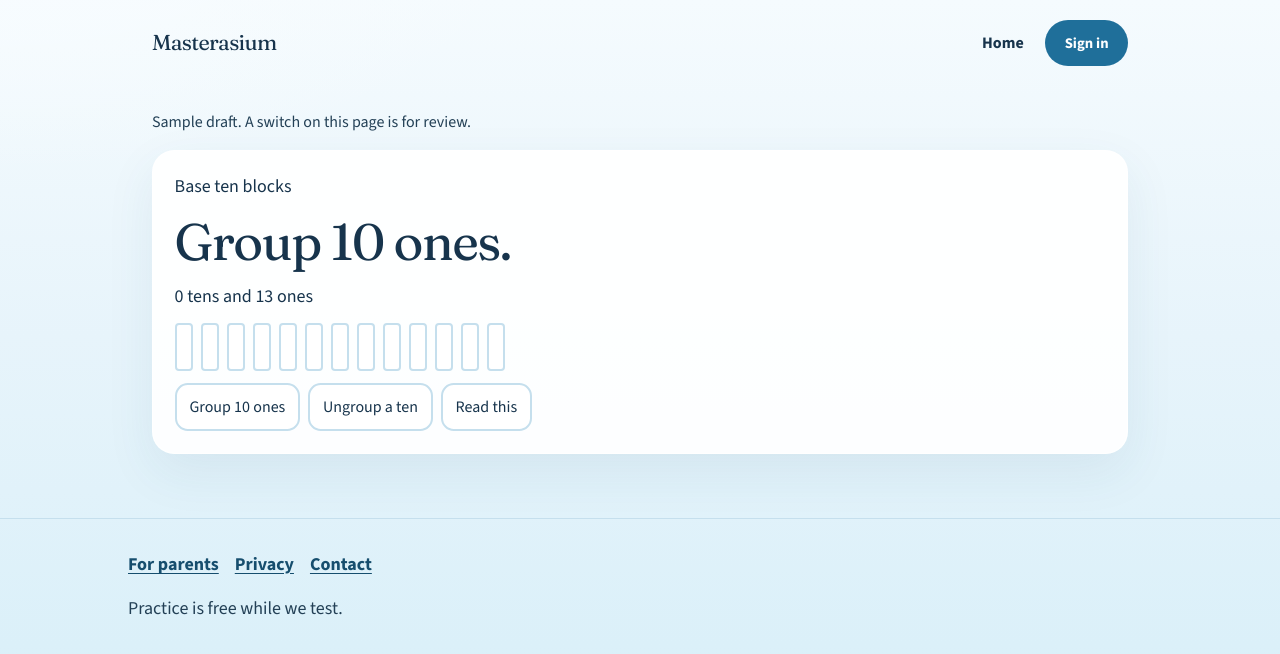
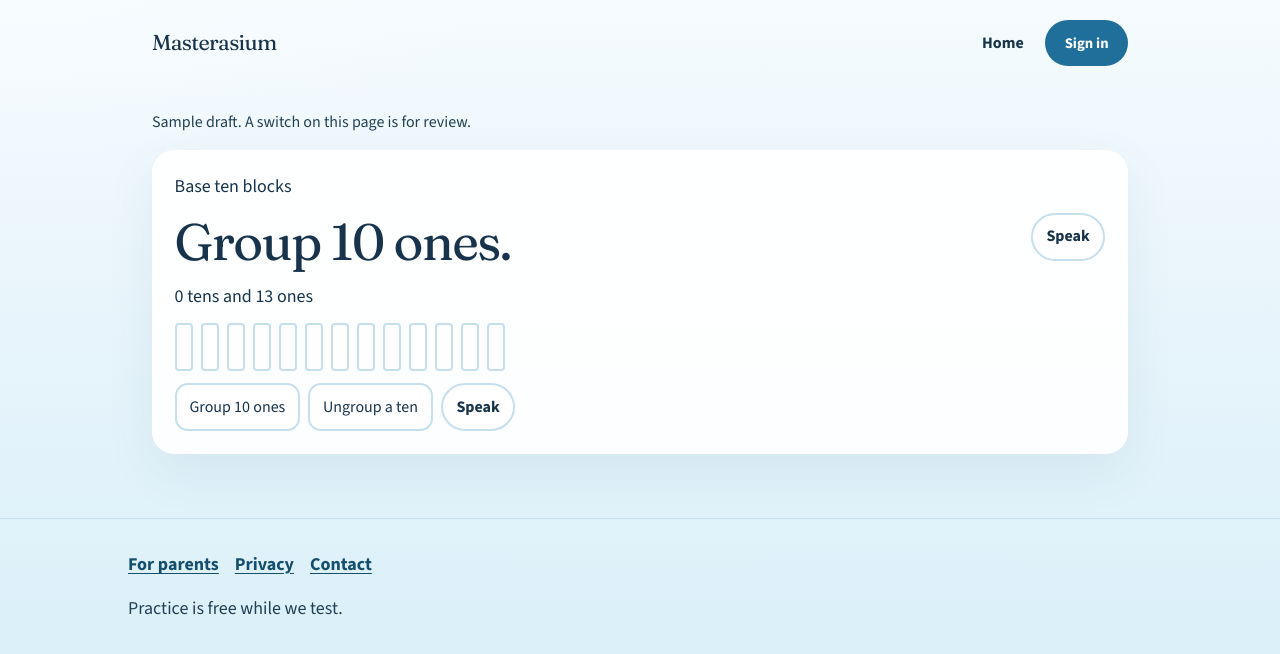
Before and after one commit to jssrussell15-afk/masterasium, a Next.js app: page /preview/reteach in a window 1280 px wide. Shown: the top 654 px of the page. Built offline with nearby package versions, Linux system fonts and the light colour scheme.

Commit message:
Speak question text with the device voice.
Read-aloud uses the same Speak control as practice, in en-CA, and still announces the sentence for a screen reader.

Co-authored-by: jssrussell15-afk <jssrussell15-afk@users.noreply.github.com>

```diff
--- a/app/globals.css
+++ b/app/globals.css
@@ -2502,7 +2502,29 @@ html:has(.question-screen) .site-footer {
   font-size: 1.5rem;
 }
 
-.read-aloud {
-  flex-basis: 100%;
-  margin: 0;
-}
+.speak-row {
+  display: flex;
+  align-items: flex-start;
+  justify-content: space-between;
+  gap: 0.75rem;
+}
+
+.speak-row > :first-child {
+  flex: 1;
+  min-width: 0;
+}
+
+.read-aloud,
+.manipulative .read-aloud,
+.reteach-card .read-aloud {
+  flex: none;
+  min-width: 48px;
+  min-height: 48px;
+  border: 2px solid var(--line);
+  border-radius: 999px;
+  background: white;
+  color: var(--ink);
+  padding: 0.4rem 0.85rem;
+  font-size: 1rem;
+  font-weight: 650;
+}
--- a/components/manipulatives.tsx
+++ b/components/manipulatives.tsx
@@ -1,6 +1,7 @@
 "use client";
 
 import { useState } from "react";
+import { ReadAloud } from "@/components/read-aloud";
 import { emptyReteachTrace, noteBlock, noteJump, packReteachTrace, type ReteachTrace } from "@/lib/reteach/trace";
 
 export function BaseTenBlocks() {
@@ -28,7 +29,10 @@ export function BaseTenBlocks() {
   return (
     <section className="manipulative card" data-tool="base-ten" aria-label="Base ten blocks">
       <p className="manipulative-title">Base ten blocks</p>
-      <p className="prompt">Group 10 ones.</p>
+      <div className="speak-row">
+        <p className="prompt">Group 10 ones.</p>
+        <ReadAloud text="Group 10 ones." label="Speak the question" />
+      </div>
       <p className="manipulative-count">
         {tens} {tens === 1 ? "ten" : "tens"} and {ones} ones
       </p>
@@ -44,7 +48,7 @@ export function BaseTenBlocks() {
         <button type="button" onClick={ungroup} disabled={tens < 1}>
           Ungroup a ten
         </button>
-        <ReadAloud text={spoken} />
+        <ReadAloud text={spoken} label="Speak this" />
       </div>
       <TraceField value={packReteachTrace(trace)} />
       <Live text={spoken} />
@@ -85,7 +89,10 @@ export function NumberLine() {
       }}
     >
       <p className="manipulative-title">Number line</p>
-      <p className="prompt">Tap to jump.</p>
+      <div className="speak-row">
+        <p className="prompt">Tap to jump.</p>
+        <ReadAloud text="Tap to jump." label="Speak the question" />
+      </div>
       <div className="line-row" role="group" aria-label="Number line marks">
         {marks.map((mark) => (
           <button
@@ -121,7 +128,7 @@ export function NumberLine() {
         <button type="button" onClick={() => jump()}>
           Jump
         </button>
-        <ReadAloud text={spoken} />
+        <ReadAloud text={spoken} label="Speak this" />
       </div>
       <p className="hint">You are on {spot}.</p>
       <TraceField value={packReteachTrace(trace)} />
@@ -149,7 +156,10 @@ export function FractionBars() {
   return (
     <section className="manipulative card" data-tool="fraction-bars" aria-label="Fraction bars">
       <p className="manipulative-title">Fraction bars</p>
-      <p className="prompt">Tap a part to shade it.</p>
+      <div className="speak-row">
+        <p className="prompt">Tap a part to shade it.</p>
+        <ReadAloud text="Tap a part to shade it." label="Speak the question" />
+      </div>
       <div className="bar-row" role="group" aria-label={`${parts} equal parts`}>
         {Array.from({ length: parts }, (_, index) => {
           const on = shaded.includes(index);
@@ -172,23 +182,11 @@ export function FractionBars() {
         <button type="button" onClick={() => split(4)}>
           Split into 4
         </button>
-        <ReadAloud text={spoken} />
+        <ReadAloud text={spoken} label="Speak this" />
       </div>
       <p className="hint">{shaded.length} shaded.</p>
       <Live text={spoken} />
     </section>
-  );
-}
-
-function ReadAloud({ text }: { text: string }) {
-  const [shown, setShown] = useState(false);
-  return (
-    <>
-      <button type="button" onClick={() => setShown(true)}>
-        Read this
-      </button>
-      {shown ? <p className="read-aloud">{text}</p> : null}
-    </>
   );
 }
 
--- /dev/null
+++ b/components/read-aloud.tsx
@@ -0,0 +1,37 @@
+"use client";
+
+import { useEffect, useState } from "react";
+
+export function speechSupported(): boolean {
+  if (typeof window === "undefined") return false;
+  const host = window as Window & { SpeechSynthesisUtterance?: new (text: string) => SpeechSynthesisUtterance };
+  const synth = host.speechSynthesis;
+  return typeof synth?.speak === "function" && typeof host.SpeechSynthesisUtterance === "function";
+}
+
+/** Speaker control for question text, hints, feedback, and intro cards. Hidden when speech is unavailable. */
+export function ReadAloud({ text, label }: { text: string; label: string }) {
+  const [supported, setSupported] = useState(false);
+
+  useEffect(() => {
+    setSupported(speechSupported());
+  }, []);
+
+  if (!supported || !text.trim()) return null;
+
+  return (
+    <button
+      type="button"
+      className="read-aloud"
+      aria-label={label}
+      onClick={() => {
+        window.speechSynthesis.cancel();
+        const utterance = new SpeechSynthesisUtterance(text);
+        utterance.lang = "en-CA";
+        window.speechSynthesis.speak(utterance);
+      }}
+    >
+      <span aria-hidden="true">Speak</span>
+    </button>
+  );
+}
--- a/components/reteach-flow.tsx
+++ b/components/reteach-flow.tsx
@@ -1,4 +1,5 @@
 import { BaseTenBlocks, FractionBars, NumberLine } from "@/components/manipulatives";
+import { ReadAloud } from "@/components/read-aloud";
 import { needsReviewLine, returnedLine } from "@/lib/reteach/copy";
 import { guidedFor } from "@/lib/reteach/catalog";
 import { plainSkill } from "@/lib/reteach/prereq";
@@ -24,11 +25,23 @@ function InCard() {
   const step = example?.steps[0] ?? "";
   return (
     <section className="card reteach-card" data-scene="in">
-      <p className="hint">{ENTER_LINE}</p>
+      <div className="speak-row">
+        <p className="hint">{ENTER_LINE}</p>
+        <ReadAloud text={ENTER_LINE} label="Speak the introduction" />
+      </div>
       <p className="topic-label">Show me</p>
-      <p className="prompt">{example?.prompt}</p>
-      <p className="show-style-caption">{step}</p>
+      <div className="speak-row">
+        <p className="prompt">{example?.prompt}</p>
+        <ReadAloud text={example?.prompt ?? ""} label="Speak the question" />
+      </div>
+      <div className="speak-row">
+        <p className="show-style-caption">{step}</p>
+        <ReadAloud text={step} label="Speak the step" />
+      </div>
       <p className="hint">Step 1 of {example?.steps.length ?? 1}</p>
+      <p className="visually-hidden" role="status" aria-live="polite">
+        {ENTER_LINE} {example?.prompt} {step}
+      </p>
     </section>
   );
 }
@@ -36,9 +49,18 @@ function InCard() {
 function OutCard() {
   return (
     <section className="card reteach-card" data-scene="out">
-      <p className="hint">{RETURN_LINE}</p>
+      <div className="speak-row">
+        <p className="hint">{RETURN_LINE}</p>
+        <ReadAloud text={RETURN_LINE} label="Speak the introduction" />
+      </div>
       <p className="topic-label">Adding within 1,000</p>
-      <p className="prompt">250 + 175 = ?</p>
+      <div className="speak-row">
+        <p className="prompt">250 + 175 = ?</p>
+        <ReadAloud text="250 + 175 = ?" label="Speak the question" />
+      </div>
+      <p className="visually-hidden" role="status" aria-live="polite">
+        {RETURN_LINE} 250 + 175 = ?
+      </p>
       <label className="show-style-entry">
         <span className="hint">Your answer</span>
         <input className="reteach-answer" inputMode="numeric" defaultValue="" />
```
Also changed, not shown: 2 other files (tests, documents, lock files or other folders).
